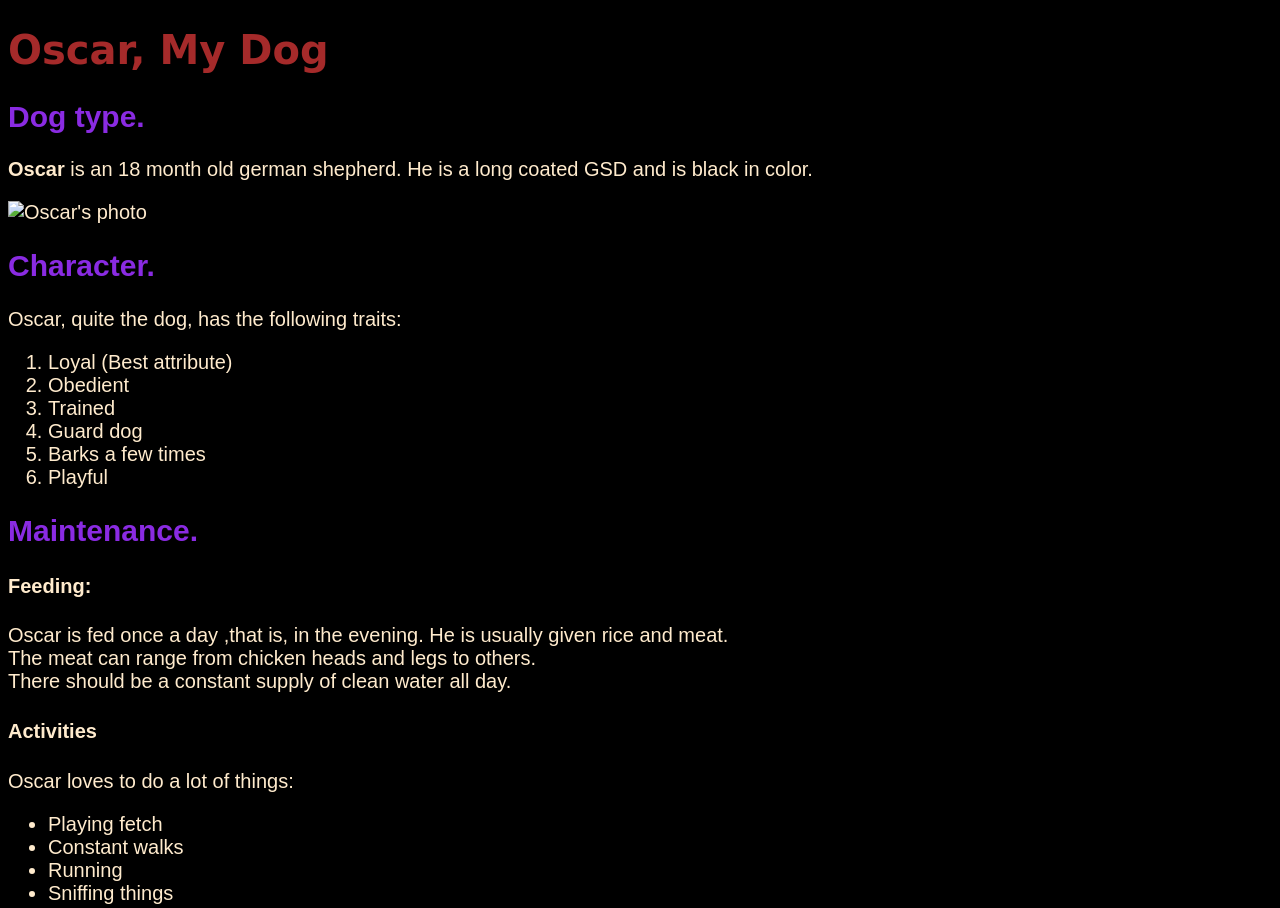
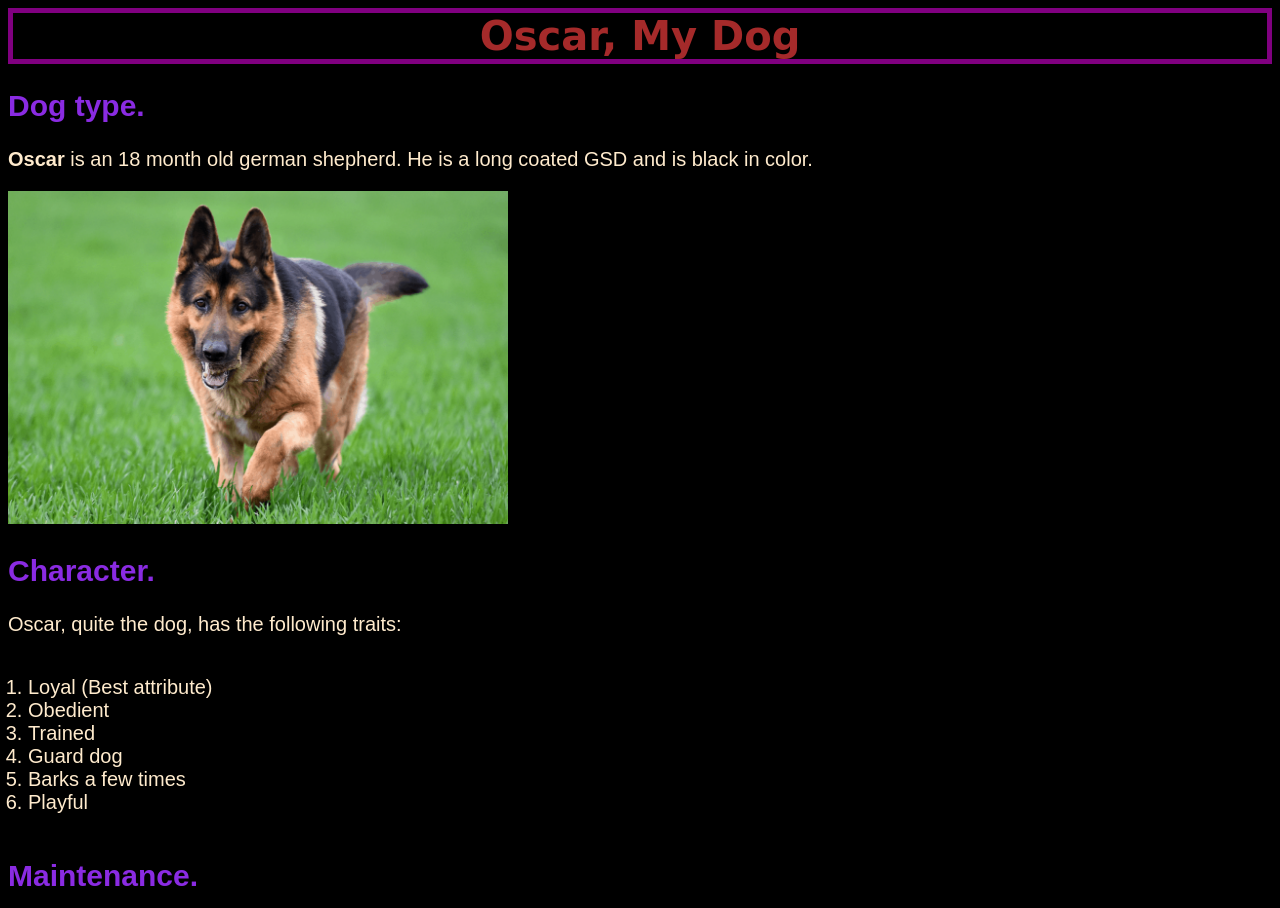
Before and after one commit to Eldad-David/pet, a plain HTML site: page index.html in a window 1280 px wide. Shown: the top 908 px of the page. Drawn offline with Linux system fonts and the light colour scheme.

Commit message:
add image of pet

```diff
--- a/css/pet.css
+++ b/css/pet.css
@@ -2,6 +2,9 @@ h1 {
     color: #a52a2a;
     font-family: cursive;
     font-size: 40px;
+    text-align: center;
+    margin: 0px;
+    border: 5px solid purple;
 }
 body {
     background-color: black;
@@ -12,3 +15,10 @@ body {
 h2 {
     color: #8a2be2;
 }
+img {
+    width: 500px;
+    height: auto;
+}
+ol {
+    padding: 20px;
+}
--- a/index.html
+++ b/index.html
@@ -10,7 +10,7 @@
         <p><strong>Oscar</strong> is an 18 month old german shepherd.
             He is a long coated GSD and is black in color.
         </p>
-        <img src="Oscar.jpg" alt="Oscar's photo">
+        <img src="./images/Oscar.jpg" alt="Oscar's photo">
         <h2>Character.</h2>
         <p>Oscar, quite the dog, has the following traits:
             <ol>
```
